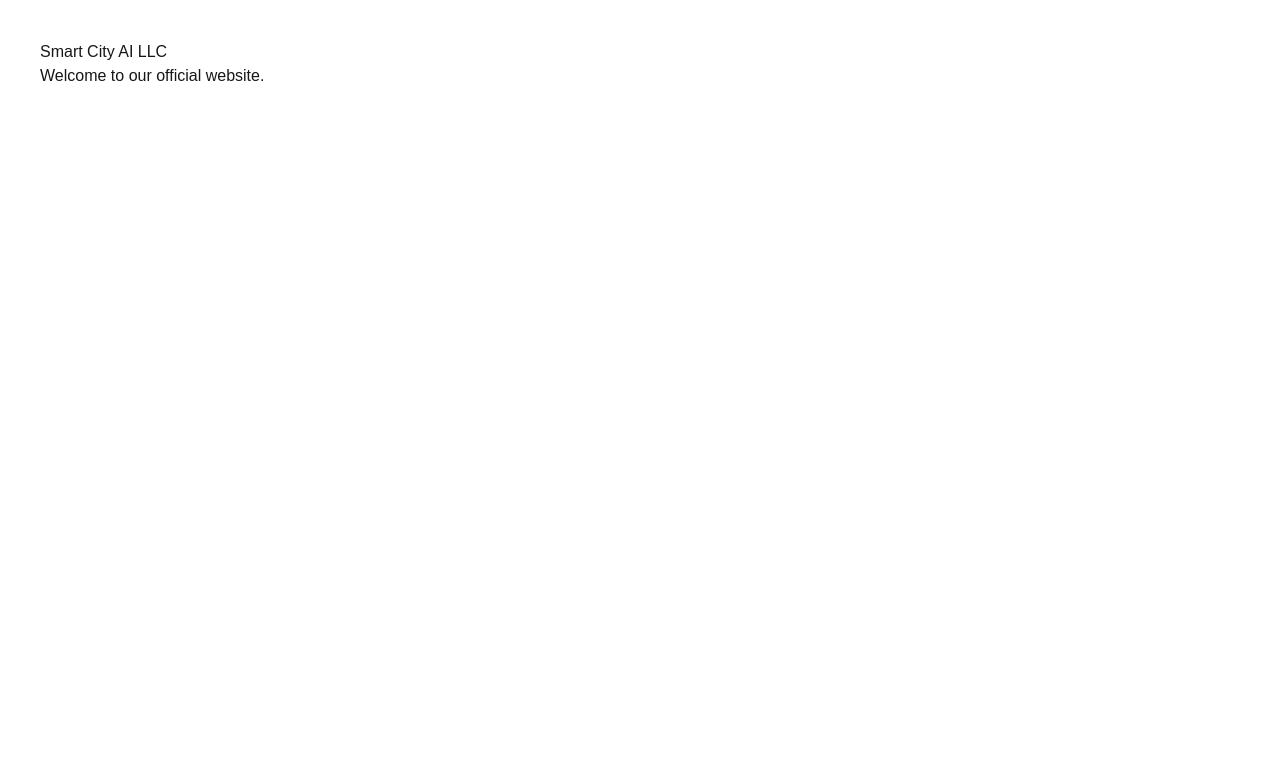
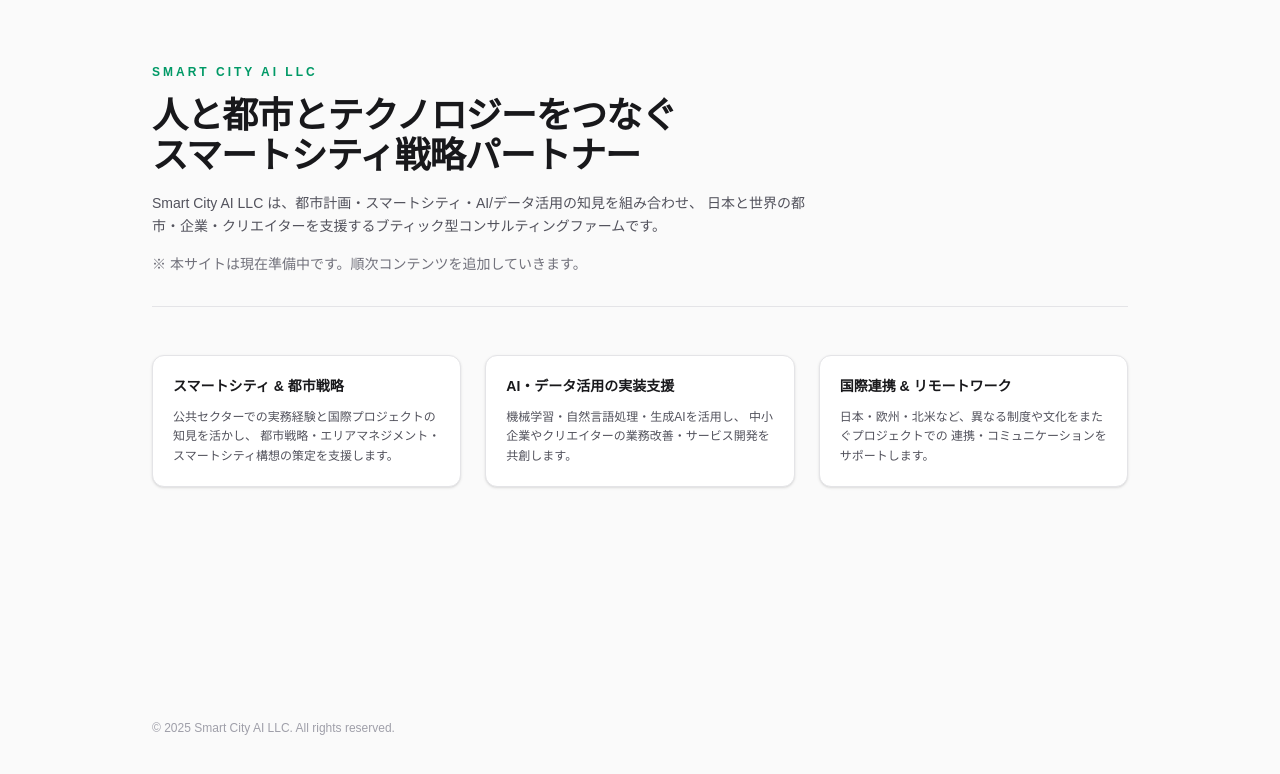
Before and after one commit to tnakajima2050/smartcityai-site, a Next.js app: page / in a window 1280 px wide. Shown: the top 774 px of the page. Built offline with nearby package versions, Linux system fonts and the light colour scheme.

Commit message:
Design first version of homepage

```diff
--- a/app/page.tsx
+++ b/app/page.tsx
@@ -1,8 +1,64 @@
 export default function Home() {
   return (
-    <main style={{ padding: 40 }}>
-      <h1>Smart City AI LLC</h1>
-      <p>Welcome to our official website.</p>
+    <main className="min-h-screen bg-zinc-50 text-zinc-900">
+      <div className="mx-auto flex min-h-screen max-w-5xl flex-col px-6 py-16">
+        {/* ヒーローセクション（トップの大きな見出し） */}
+        <header className="mb-12 border-b border-zinc-200 pb-8">
+          <p className="text-xs font-semibold tracking-[0.25em] text-emerald-600 uppercase">
+            SMART CITY AI LLC
+          </p>
+          <h1 className="mt-4 text-3xl font-bold tracking-tight sm:text-4xl">
+            人と都市とテクノロジーをつなぐ
+            <br className="hidden sm:block" />
+            スマートシティ戦略パートナー
+          </h1>
+          <p className="mt-4 max-w-2xl text-sm leading-relaxed text-zinc-600">
+            Smart City AI LLC は、都市計画・スマートシティ・AI/データ活用の知見を組み合わせ、
+            日本と世界の都市・企業・クリエイターを支援するブティック型コンサルティングファームです。
+          </p>
+          <p className="mt-4 text-sm text-zinc-500">
+            ※ 本サイトは現在準備中です。順次コンテンツを追加していきます。
+          </p>
+        </header>
+
+        {/* ３つの特徴セクション（簡易カード） */}
+        <section className="grid gap-6 md:grid-cols-3">
+          <div className="rounded-xl border border-zinc-200 bg-white p-5 shadow-sm">
+            <h2 className="text-sm font-semibold text-zinc-900">
+              スマートシティ & 都市戦略
+            </h2>
+            <p className="mt-3 text-xs leading-relaxed text-zinc-600">
+              公共セクターでの実務経験と国際プロジェクトの知見を活かし、
+              都市戦略・エリアマネジメント・スマートシティ構想の策定を支援します。
+            </p>
+          </div>
+
+          <div className="rounded-xl border border-zinc-200 bg-white p-5 shadow-sm">
+            <h2 className="text-sm font-semibold text-zinc-900">
+              AI・データ活用の実装支援
+            </h2>
+            <p className="mt-3 text-xs leading-relaxed text-zinc-600">
+              機械学習・自然言語処理・生成AIを活用し、
+              中小企業やクリエイターの業務改善・サービス開発を共創します。
+            </p>
+          </div>
+
+          <div className="rounded-xl border border-zinc-200 bg-white p-5 shadow-sm">
+            <h2 className="text-sm font-semibold text-zinc-900">
+              国際連携 & リモートワーク
+            </h2>
+            <p className="mt-3 text-xs leading-relaxed text-zinc-600">
+              日本・欧州・北米など、異なる制度や文化をまたぐプロジェクトでの
+              連携・コミュニケーションをサポートします。
+            </p>
+          </div>
+        </section>
+
+        {/* フッター */}
+        <footer className="mt-auto pt-12 text-xs text-zinc-400">
+          © 2025 Smart City AI LLC. All rights reserved.
+        </footer>
+      </div>
     </main>
   );
 }
```
